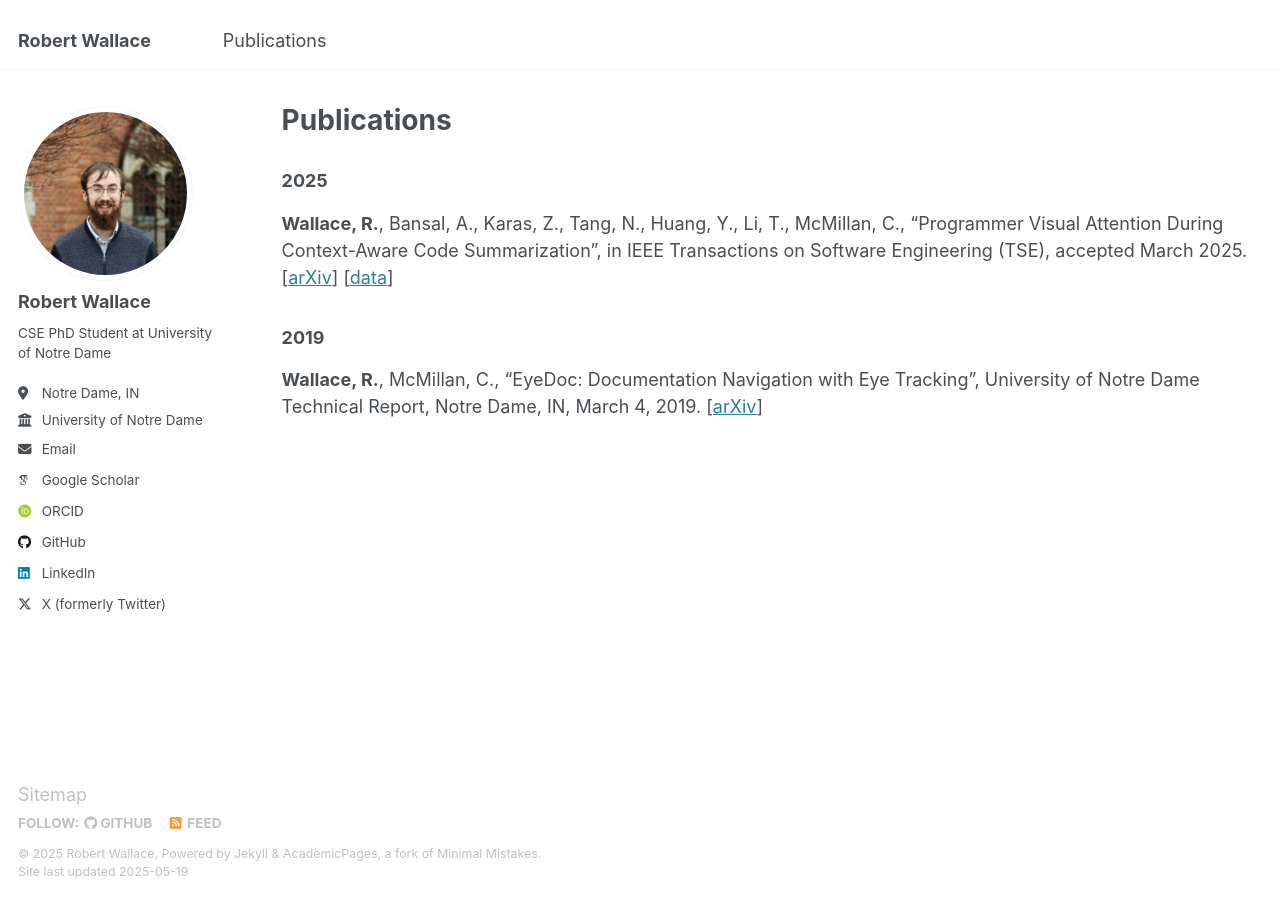
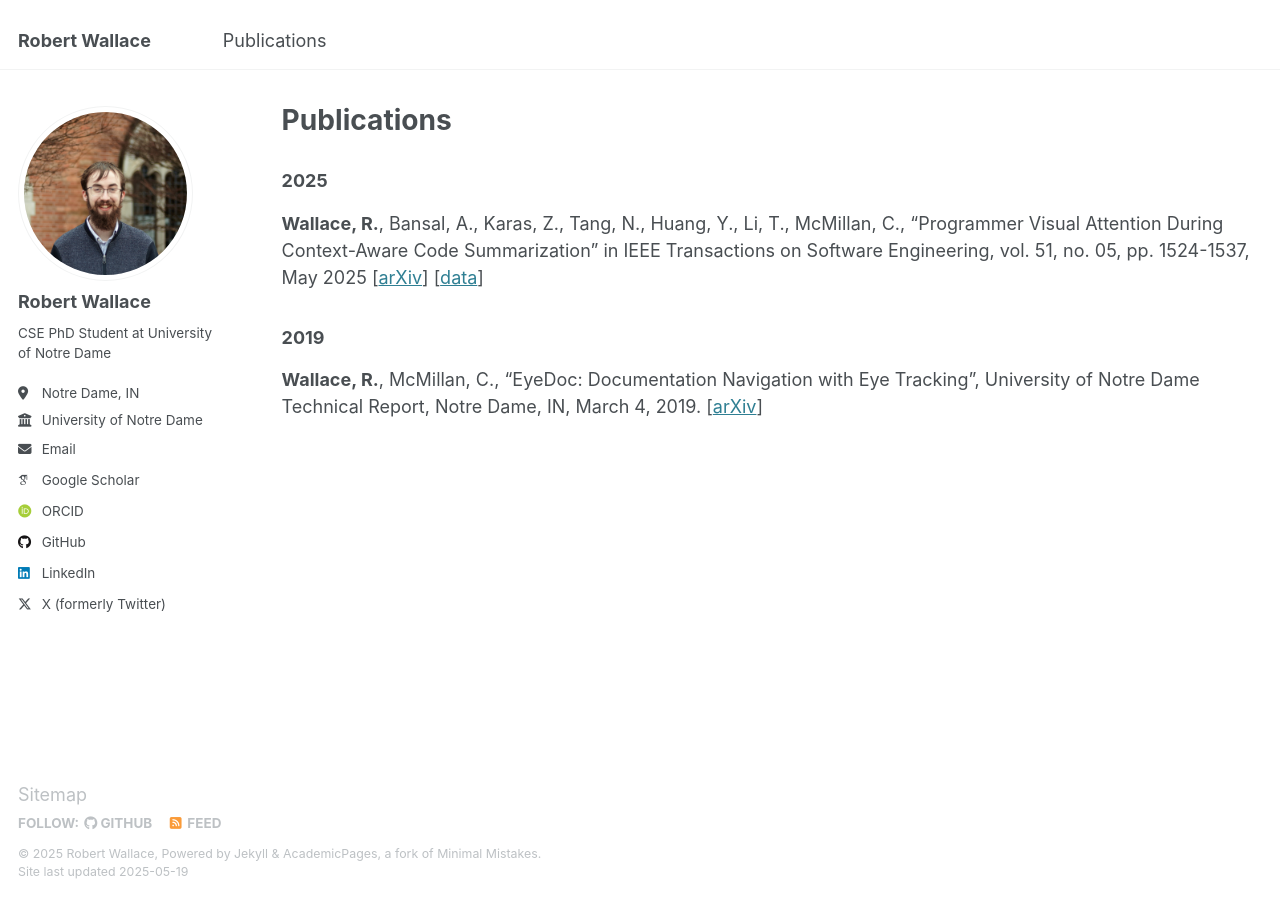
Before and after one commit to rwallac/rwallac.github.io, a Jekyll site: the page built from _pages/publications.md, in a window 1280 px wide. Built offline with Jekyll 4.4.1, drawn with Linux system fonts in a browser that asks for light colours; some web fonts are replaced.

Commit message:
Update publications.md

```diff
--- a/_pages/publications.md
+++ b/_pages/publications.md
@@ -6,7 +6,7 @@ author_profile: true
 ---
 ### 2025
 
-**Wallace, R.**, Bansal, A., Karas, Z., Tang, N., Huang, Y., Li, T., McMillan, C., "Programmer Visual Attention During Context-Aware Code Summarization", in IEEE Transactions on Software Engineering (TSE), accepted March 2025. [[arXiv](https://arxiv.org/pdf/2405.18573)] [[data](https://doi.org/10.5281/zenodo.14873017)]
+**Wallace, R.**, Bansal, A., Karas, Z., Tang, N., Huang, Y., Li, T., McMillan, C., "Programmer Visual Attention During Context-Aware Code Summarization" in IEEE Transactions on Software Engineering, vol. 51, no. 05, pp. 1524-1537, May 2025 [[arXiv](https://arxiv.org/pdf/2405.18573)] [[data](https://doi.org/10.5281/zenodo.14873017)]
 
 ### 2019
 
```
